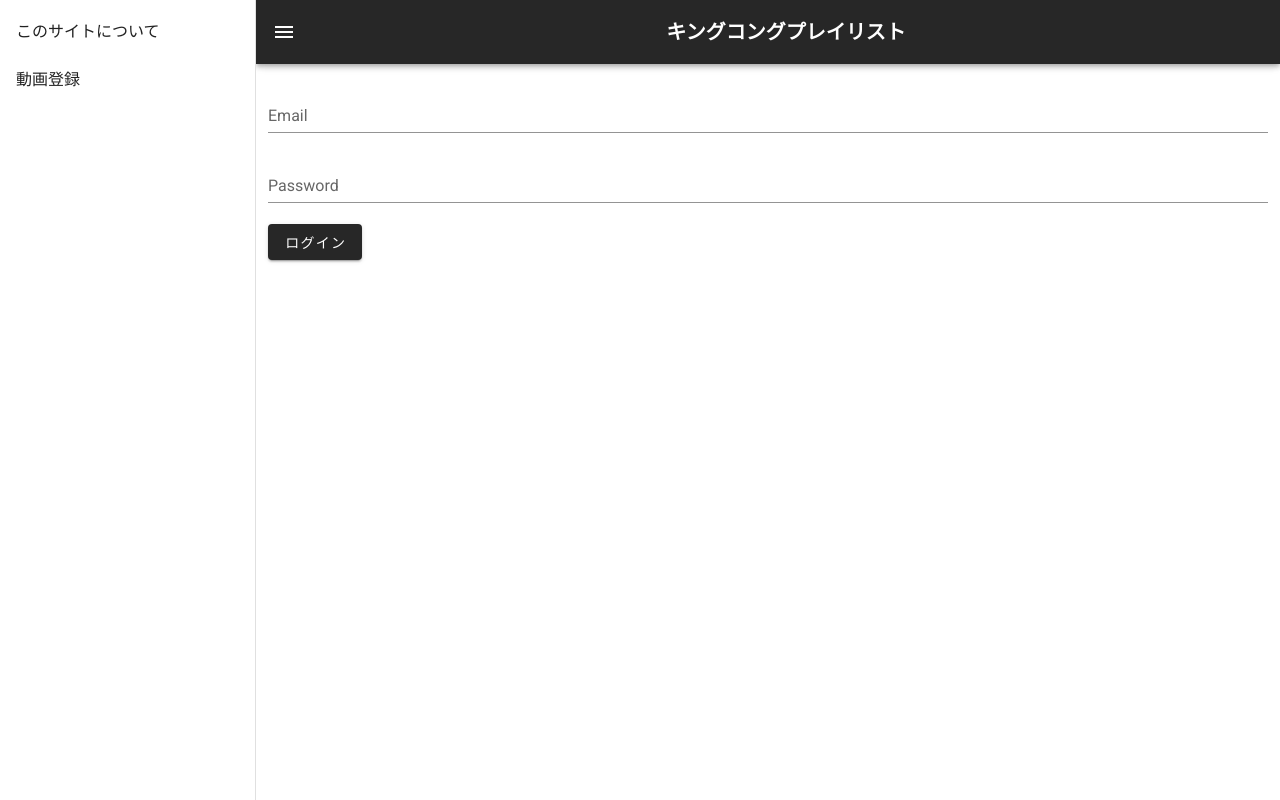
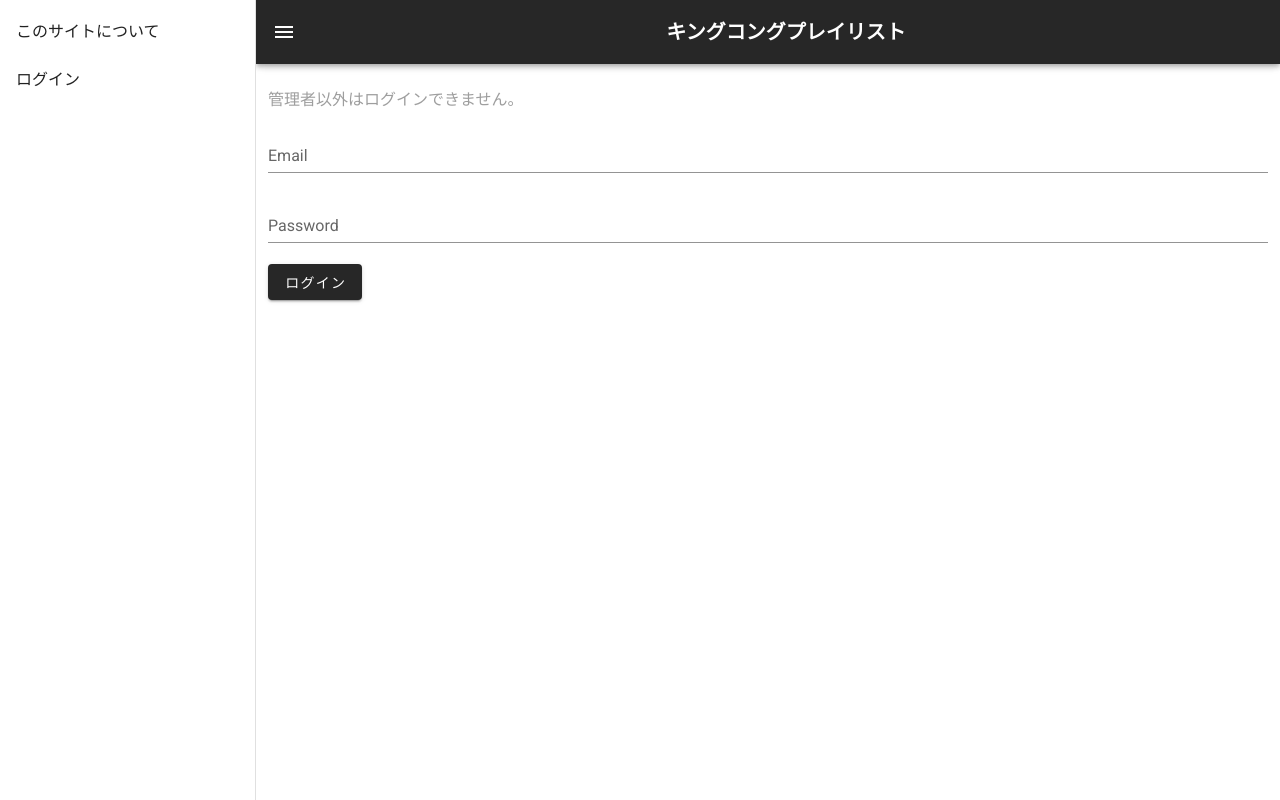
Before and after one commit to kenzoukenzou/kingkong_playlist, a Vue app in the folder frontend/: page /login in a window 1280 px wide. Both pictures are taken after a click on the button 28 px from the left and 32 px from the top of the page. Built offline with nearby package versions, Linux system fonts and the light colour scheme; no server answers; what vue-youtube would draw is missing.

Commit message:
add login link and signOut method

```diff
--- a/frontend/src/components/Login.vue
+++ b/frontend/src/components/Login.vue
@@ -1,5 +1,6 @@
 <template>
   <v-form class="mt-3">
+    <p class="grey--text">管理者以外はログインできません。</p>
     <v-text-field
       label="Email"
       v-model="email"
--- a/frontend/src/components/Navbar.vue
+++ b/frontend/src/components/Navbar.vue
@@ -21,13 +21,29 @@
                 </v-list-item-content>
             </v-list-item>
           </router-link>
-          <router-link :to="{ name: 'VideoNew' }">
+
+          <router-link :to="{ name: 'VideoNew' }" v-if="user.uid">
             <v-list-item>
                 <v-list-item-content>
                   <v-list-item-title>動画登録</v-list-item-title>
                 </v-list-item-content>
             </v-list-item>
           </router-link>
+
+          <!-- ログイン, ログアウト -->
+          <v-list-item @click="signOut" v-if="user.uid" >
+            <v-list-item-content>
+              <v-list-item-title>ログアウト</v-list-item-title>
+            </v-list-item-content>
+          </v-list-item>
+          <router-link :to="{ name: 'Login' }" v-else>
+            <v-list-item>
+                <v-list-item-content>
+                  <v-list-item-title>ログイン</v-list-item-title>
+                </v-list-item-content>
+            </v-list-item>
+          </router-link>
+
         </v-list-item-group>
       </v-list>
     </v-navigation-drawer>
@@ -35,11 +51,32 @@
 </template>
 
 <script>
+import firebase from '@/plugins/firebase'
+
 export default {
   name: 'Navbar',
   data() {
     return {
-      drawer: false
+      drawer: false,
+      user: {}
+    }
+  },
+  mounted() {
+    firebase.auth().onAuthStateChanged((user) => {
+      if (user) {
+        this.user = user;
+      } else {
+        this.user = {};
+      }
+    })
+  },
+  methods: {
+    signOut() {
+      firebase.auth().signOut().then(() => {
+        this.$router.push('/login');
+      }).catch((error) =>{
+        console.log(error);
+      })
     }
   }
 }
```
